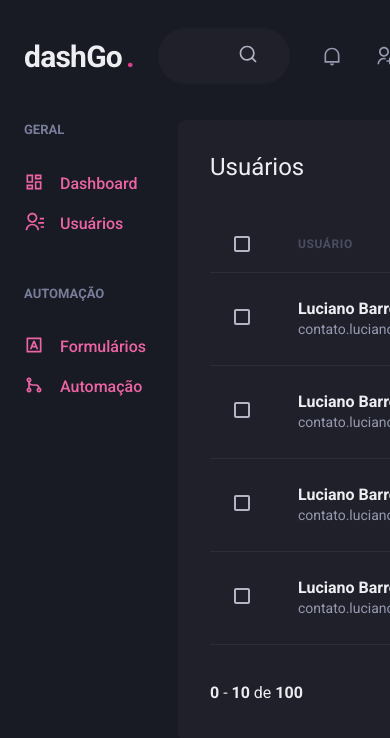
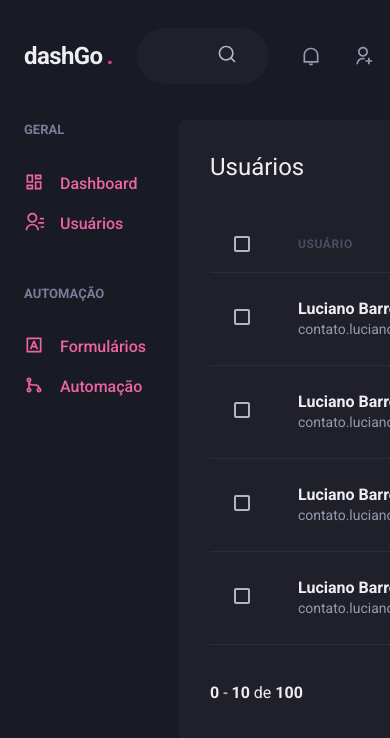
Before and after one commit to Lucianobarretto/DashGo, a Next.js app: page /users in a window 390 px wide. Shown: the top 738 px of the page. Built offline with nearby package versions, Linux system fonts and the light colour scheme.

Commit message:
Um tipo de configuração de responsividade no Chakra

```diff
--- a/src/components/Header/Logo.tsx
+++ b/src/components/Header/Logo.tsx
@@ -3,7 +3,7 @@ import { Text } from "@chakra-ui/react";
 export function Logo() {
   return (
     <Text
-        fontSize="3xl"
+        fontSize={["2xl", "3xl"]}
         fontWeight="bold"
         letterSpacing="tight"
         w="64"
--- a/src/pages/dashboard.tsx
+++ b/src/pages/dashboard.tsx
@@ -29,10 +29,10 @@ const options = {
   xaxis: {
     type: 'datetime',
     axisBorder: {
-      color: theme.colors.gray[600],
+      color: theme.colors.gray[600]
     },
     axisTicks: {
-      color: theme.colors.gray[600],
+      color: theme.colors.gray[600]
     },
     categories: [
       '2021-06-11T00:00:00.000Z',
```
